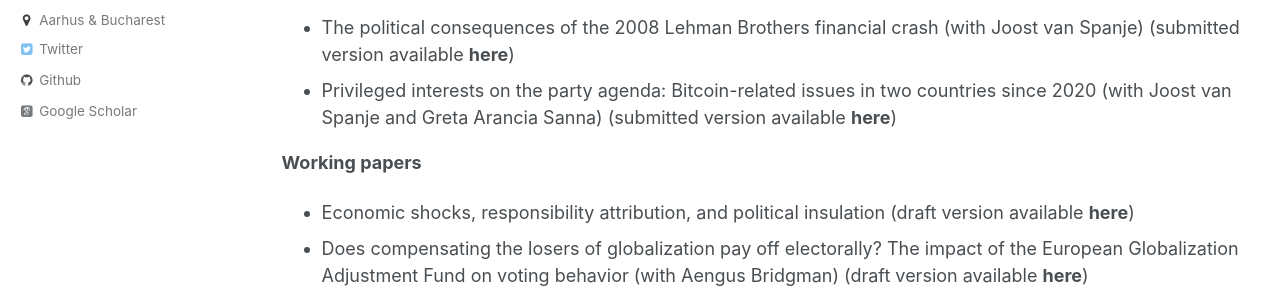
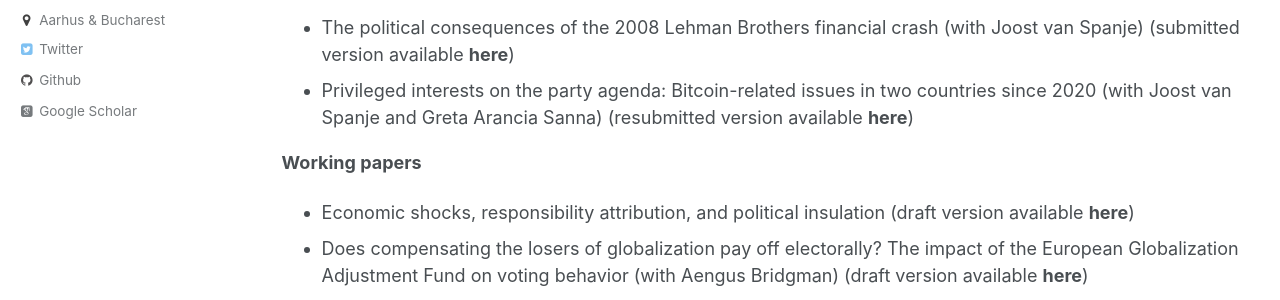
Before and after one commit to costinciobanu/costinciobanu.github.io, a Jekyll site: the page built from _pages/research.md, in a window 1280 px wide and 1017 px high. Shown: the part 476-776 px from the top of the window. Built offline with Jekyll 4.4.1, drawn with Linux system fonts in a browser that asks for light colours; some web fonts are replaced.

Commit message:
Update research.md

```diff
--- a/_pages/research.md
+++ b/_pages/research.md
@@ -14,7 +14,7 @@ author_profile: true
 <b>Under review</b>
 
 * The political consequences of the 2008 Lehman Brothers financial crash (with Joost van Spanje) (submitted version available [<b>here</b>](https://www.dropbox.com/s/2sxxkjdd9ki3val/Ciobanu%20and%20van%20Spanje%20-%20Lehman.pdf?dl=0))
-* Privileged interests on the party agenda: Bitcoin-related issues in two countries since 2020 (with Joost van Spanje and Greta Arancia Sanna) (submitted version available [<b>here</b>](https://www.dropbox.com/scl/fi/up7l3x2z9maeufpggwu8a/Bitcoin_paper.pdf?rlkey=5rx3tgdbia94uia562cfbsh2d&st=akfqsx7r&dl=0))
+* Privileged interests on the party agenda: Bitcoin-related issues in two countries since 2020 (with Joost van Spanje and Greta Arancia Sanna) (resubmitted version available [<b>here</b>](https://www.dropbox.com/scl/fi/up7l3x2z9maeufpggwu8a/Bitcoin_paper.pdf?rlkey=5rx3tgdbia94uia562cfbsh2d&st=akfqsx7r&dl=0))
 <!-- * Offshoring, Automation, and Support for Radical Political Action (with Leonardo Baccini and Krzysztof Pelc) (submitted version available [<b>here</b>](https://www.dropbox.com/scl/fi/039w1tx6e73965e4bqjjl/BCP-Offshoring-Automation-March-2024.pdf?rlkey=k6gjjy3hqbfyumr6geoyovzff&dl=0)) -->
 
 <b>Working papers</b>
```
